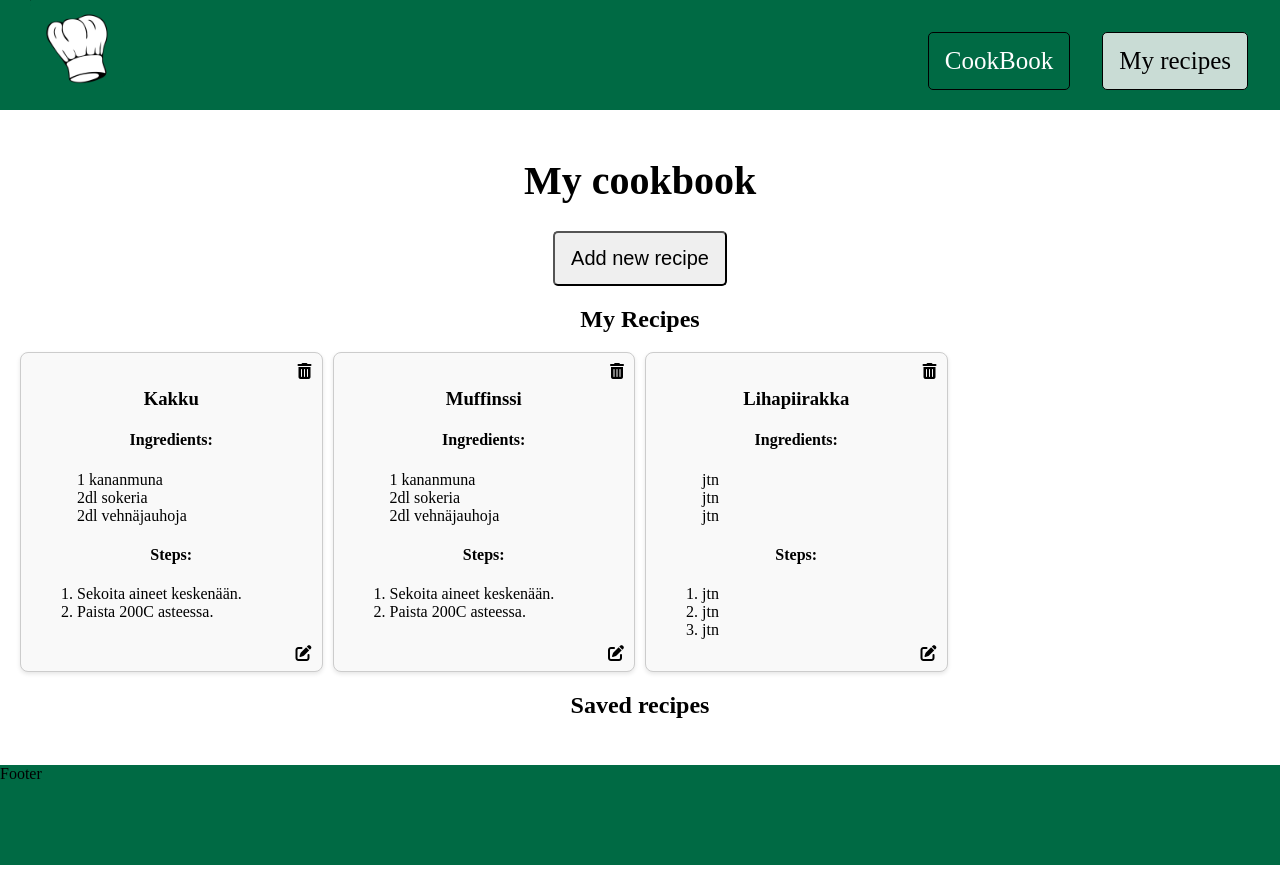
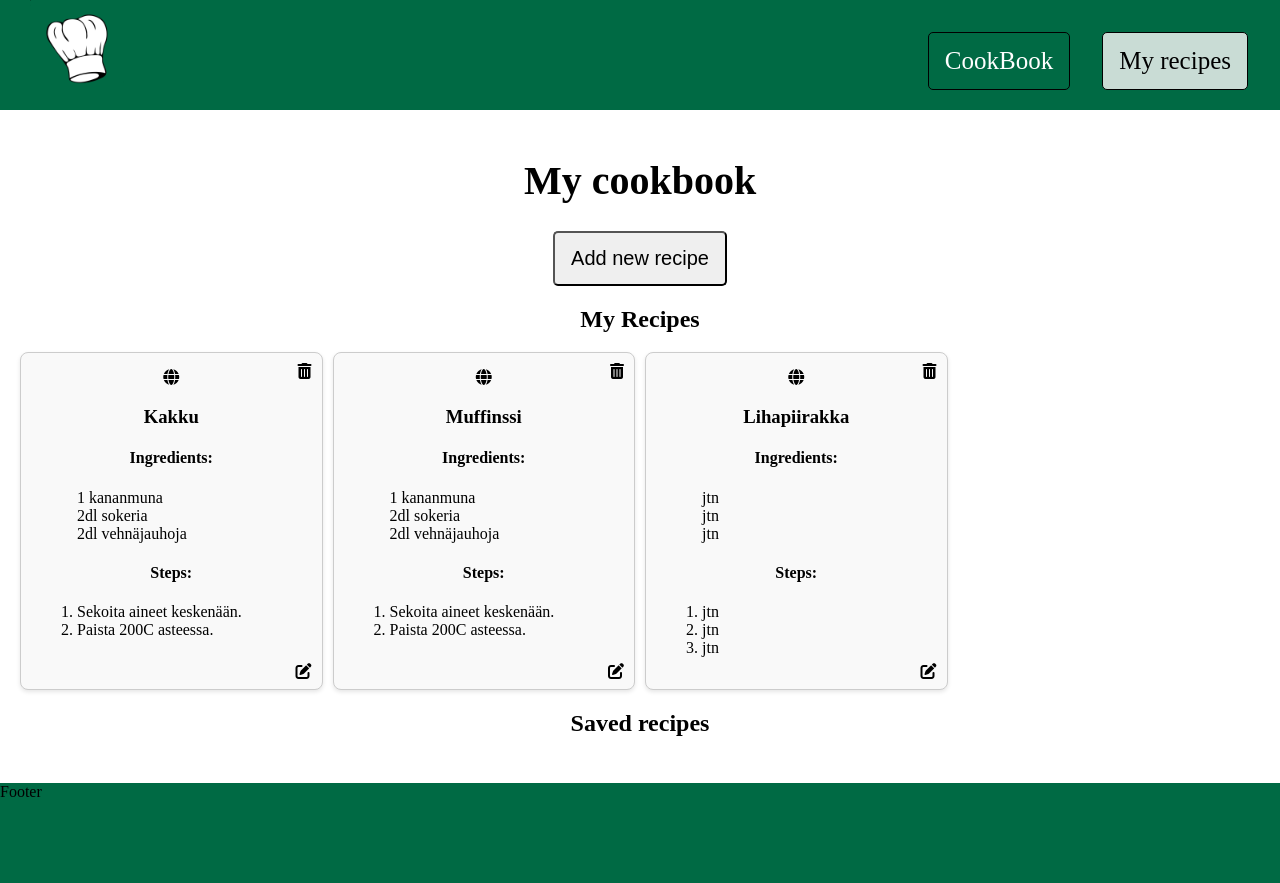
Before and after one commit to Metsittynyt/cookBook, a Vue app: page /cookbook in a window 1280 px wide. Built offline with nearby package versions, Linux system fonts and the light colour scheme; data requests are answered from the project's data file.

Commit message:
add edit call and public icon

```diff
--- a/src/components/MyRecipes.vue
+++ b/src/components/MyRecipes.vue
@@ -1,10 +1,14 @@
 <template>
+  <div>
     <h2>My Recipes</h2>
     <div class="MyRecipesGrid">
       <div v-for="recipe in recipes" :key="recipe.id" class="recipe-cell">
+        <i :class="['fas', 'fa-globe', recipe.public ? 'public-icon' : 'private-icon']" id="globe_icon"
+          @click="togglePublicStatus(recipe)"></i>
         <i class="fas fa-trash-alt" id="trash_can_icon" @click="delete_recipe(recipe.id)"></i>
         <RecipeBox :recipe="recipe" />
         <i class="fas fa-edit" id="edit_icon" @click="edit_recipe(recipe)"></i>
+      </div>
     </div>
   </div>
 </template>
@@ -36,6 +40,18 @@ export default {
     },
     edit_recipe(recipe) {
       console.log("Edit: " + recipe.name)
+      this.$emit('edit-recipe', recipe);
+    },
+    async togglePublicStatus(recipe) {
+      try {
+        recipe.public = !recipe.public; // Toggle the public status
+        await axios.put(`http://localhost:3001/recipes/${recipe.id}`, recipe); // Send update to backend
+      } catch (error) {
+        console.error('Error updating recipe:', error);
+        this.error = 'Failed to update the recipe.';
+        // Revert the change if the request fails
+        recipe.public = !recipe.public;
+      }
     }
   },
   async mounted() {
```
Lines whose indentation alone changed are shown as unchanged.
